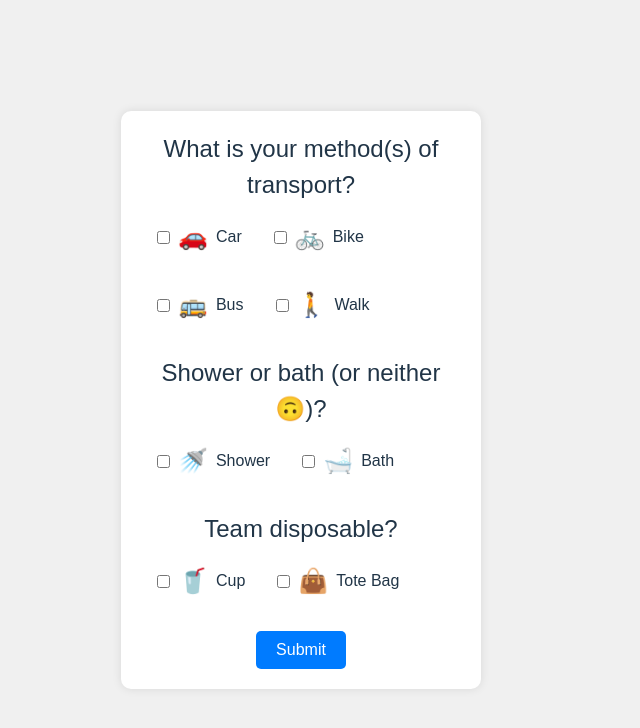
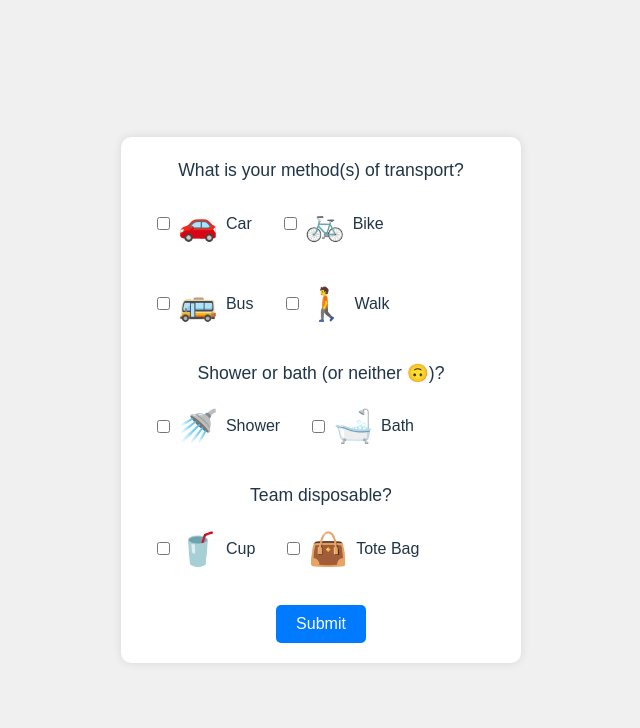
Before and after one commit to siqbal181/GreenMate, a React (Vite) app: page /register in a window 1280 px wide. Shown: the top 728 px of the page, without its empty margins (319-959 px from the left). Built offline with nearby package versions, Linux system fonts and the light colour scheme.

Commit message:
adjustments to css

```diff
--- a/src/pages/Register/Register.css
+++ b/src/pages/Register/Register.css
@@ -18,8 +18,8 @@ form {
   background-color: #ffffff;
   padding: 20px;
   border-radius: 10px;
-  width: 90%;
-  max-width: 400px; /* Limit width for iPhone 12 screen */
+  width: 100%;
+  max-width: 400px;
   box-shadow: 0 0 10px rgba(0, 0, 0, 0.1);
 }
 
@@ -29,8 +29,8 @@ form {
 
 .transport-encasing, .shower-encasing, .disposable-encasing {
   display: flex;
-  flex-wrap: wrap; /* Ensure checkboxes wrap to the next line if needed */
-  justify-content: flex-start; /* Align checkboxes from left to right */
+  flex-wrap: wrap;
+  justify-content: flex-start;
 }
 
 .checkbox-label {
@@ -53,11 +53,11 @@ form {
 
 .emoji {
   margin-right: 0.5rem;
-  font-size: 1.5rem;
+  font-size: 2rem;
 }
 
 .transport-question, .shower-question, .disposable-question {
-  font-size: 1.5rem;
+  font-size: 1.1rem;
 }
 
 .submit-button {
```
